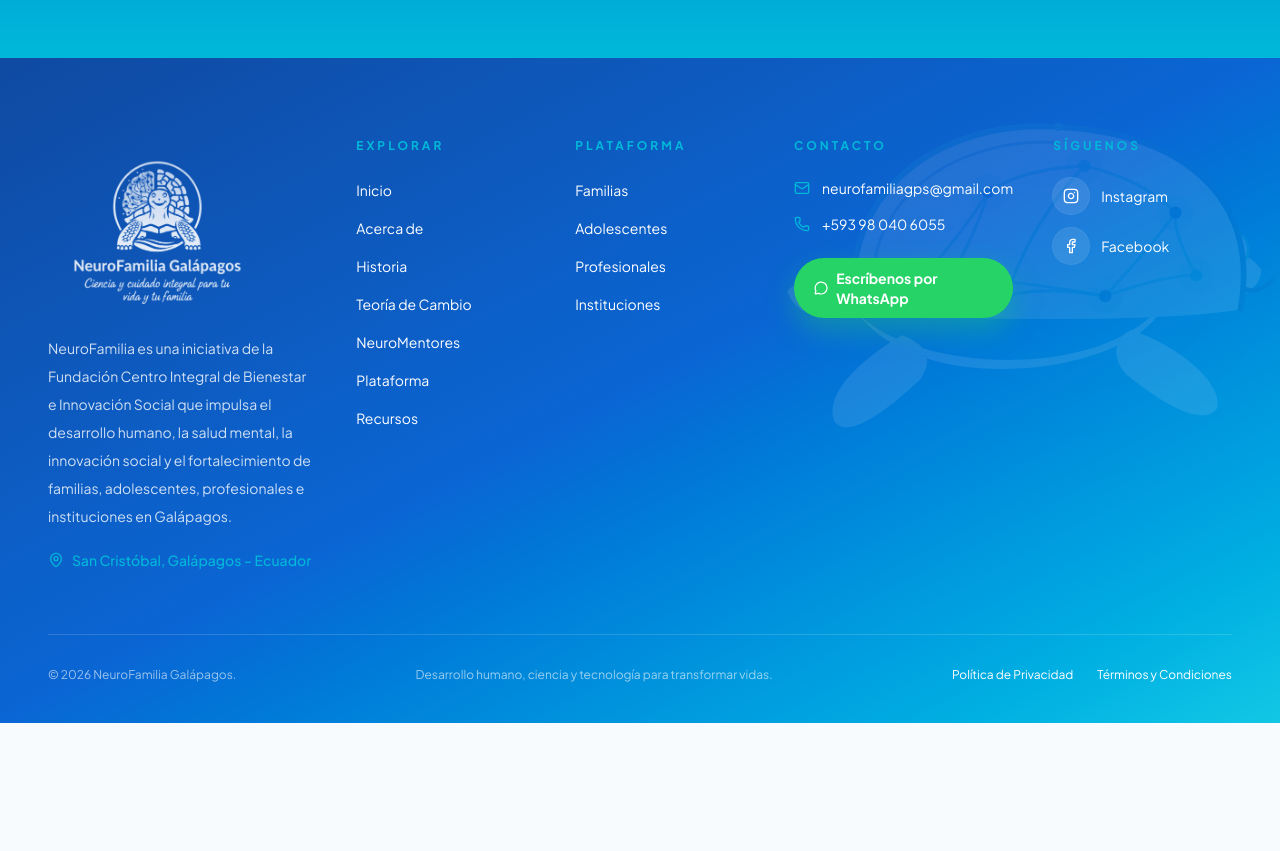
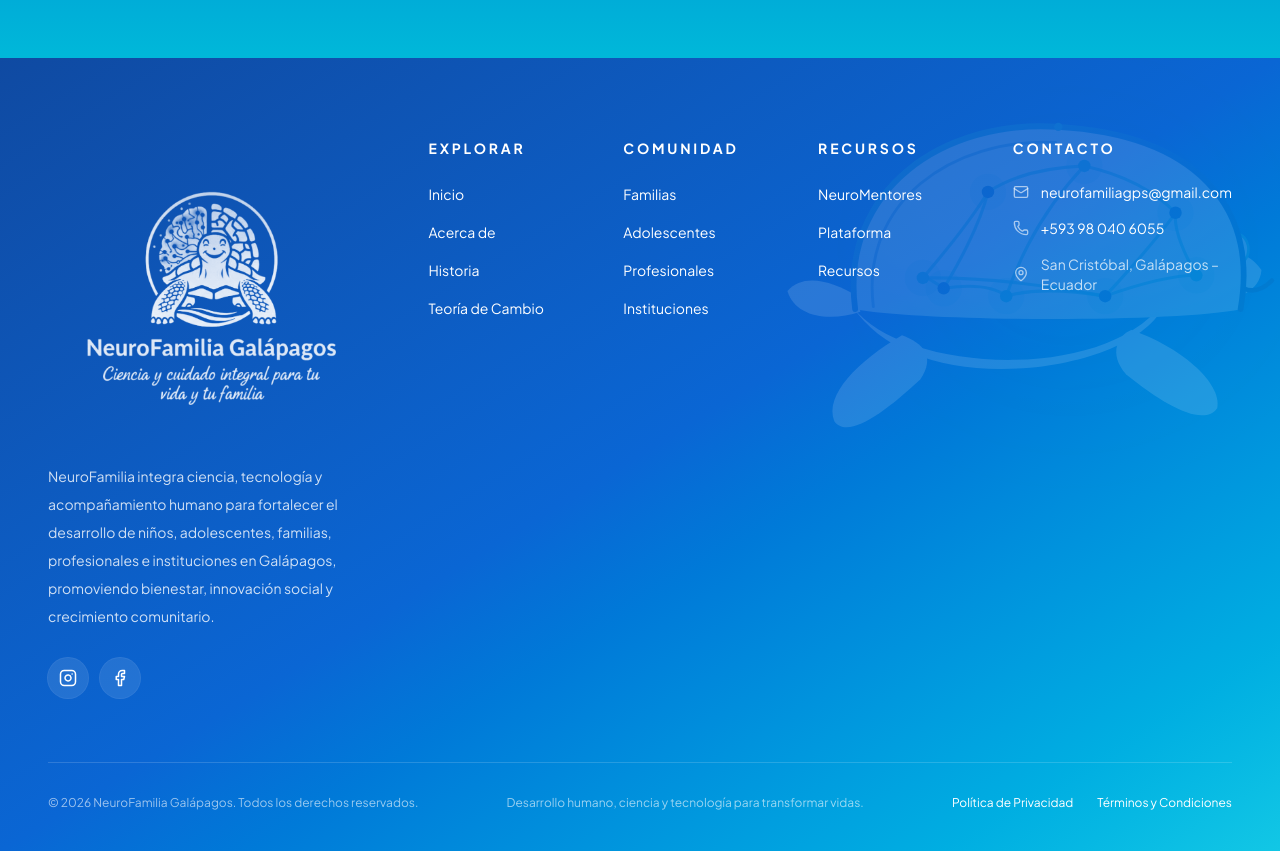
Before and after one commit to nelita0412-afk/NeuroFamilia-AI, a Next.js app in the folder apps/web/: page / in a window 1280 px wide. Shown: the part 6360-7211 px from the top of the page. Before the commit the page ends 7083 px from the top, so only its background shows below. Built offline with nearby package versions, Linux system fonts and the light colour scheme.

Commit message:
feat(web): Footer rediseñado - columnas Explorar/Comunidad/Recursos/Contacto, redes solo iconos, sin WhatsApp

```diff
--- a/apps/web/src/components/landing/footer.tsx
+++ b/apps/web/src/components/landing/footer.tsx
@@ -1,6 +1,6 @@
 import Image from 'next/image';
 import Link from 'next/link';
-import { Mail, MapPin, MessageCircle, Phone } from 'lucide-react';
+import { Mail, MapPin, Phone } from 'lucide-react';
 import { HeroTurtle } from './svg/hero-turtle';
 
 function InstagramIcon({ className = '' }: { className?: string }) {
@@ -26,16 +26,19 @@
   { label: 'Acerca de', href: '#proposito' },
   { label: 'Historia', href: '#impacto' },
   { label: 'Teoría de Cambio', href: '#dimensiones' },
-  { label: 'NeuroMentores', href: '#mentores' },
-  { label: 'Plataforma', href: '#plataforma' },
-  { label: 'Recursos', href: '#plataforma' },
 ];
 
-const PLATFORM_LINKS = [
+const COMMUNITY_LINKS = [
   { label: 'Familias', href: '/caminos/familia' },
   { label: 'Adolescentes', href: '/caminos/adolescente' },
   { label: 'Profesionales', href: '/caminos/profesional' },
   { label: 'Instituciones', href: '/caminos/institucion' },
+];
+
+const RESOURCES_LINKS = [
+  { label: 'NeuroMentores', href: '#mentores' },
+  { label: 'Plataforma', href: '#plataforma' },
+  { label: 'Recursos', href: '#plataforma' },
 ];
 
 const SOCIAL_LINKS = [
@@ -46,42 +49,52 @@
 export function LandingFooter() {
   return (
     <footer className="relative overflow-hidden bg-gradient-to-br from-[#0F4AA2] via-[#0A66D4] to-[#12C7E5] text-white">
-      {/* MARCA DE AGUA — tortuga NeuroFamilia visible como marca de agua elegante */}
+      {/* MARCA DE AGUA — tortuga NeuroFamilia */}
       <HeroTurtle
-        className="pointer-events-none absolute -right-24 -top-16 h-[560px] w-auto opacity-10"
+        className="pointer-events-none absolute -right-24 -top-16 h-[560px] w-auto opacity-[0.13]"
         aria-hidden="true"
       />
 
       <div className="relative z-10 mx-auto max-w-7xl px-5 pb-10 pt-20 sm:px-8 lg:px-12">
-        <div className="grid gap-14 lg:grid-cols-[1.5fr_1fr_1fr_1.2fr_1fr] lg:gap-10">
+        <div className="grid gap-14 lg:grid-cols-[2.2fr_1fr_1fr_1fr_1.2fr] lg:gap-10">
           {/* COLUMNA 1 — IDENTIDAD */}
-          <div className="flex flex-col items-start gap-5">
+          <div className="flex flex-col items-start gap-6">
             <Link href="/#inicio" aria-label="Inicio NeuroFamilia Galápagos">
               <Image
                 src="/images/logo/logo-white.png"
                 alt="Logo NeuroFamilia Galápagos"
-                width={228}
-                height={176}
-                className="h-[176px] w-auto object-contain"
+                width={389}
+                height={300}
+                className="h-[300px] w-auto object-contain"
               />
             </Link>
-            <p className="text-sm leading-7 text-white/80">
-              NeuroFamilia es una iniciativa de la Fundación Centro Integral de Bienestar e
-              Innovación Social que impulsa el desarrollo humano, la salud mental, la innovación
-              social y el fortalecimiento de familias, adolescentes, profesionales e instituciones
-              en Galápagos.
+            <p className="max-w-md text-sm leading-7 text-white/80">
+              NeuroFamilia integra ciencia, tecnología y acompañamiento humano para fortalecer el
+              desarrollo de niños, adolescentes, familias, profesionales e instituciones en
+              Galápagos, promoviendo bienestar, innovación social y crecimiento comunitario.
             </p>
-            <p className="flex items-center gap-2 text-sm font-medium text-[#00B8D9]">
-              <MapPin className="h-4 w-4" />
-              San Cristóbal, Galápagos – Ecuador
-            </p>
+
+            {/* REDES SOCIALES — solo iconos, distribución horizontal */}
+            <ul className="mt-1 flex items-center gap-3">
+              {SOCIAL_LINKS.map(({ label, href, icon: Icon }) => (
+                <li key={label}>
+                  <a
+                    href={href}
+                    target="_blank"
+                    rel="noopener noreferrer"
+                    aria-label={label}
+                    className="grid h-10 w-10 place-items-center rounded-full bg-white/10 text-white/80 ring-1 ring-white/15 transition-all duration-300 hover:-translate-y-0.5 hover:bg-white hover:text-[#0A66D4] hover:ring-white"
+                  >
+                    <Icon className="h-[18px] w-[18px]" />
+                  </a>
+                </li>
+              ))}
+            </ul>
           </div>
 
           {/* COLUMNA 2 — EXPLORAR */}
           <nav aria-label="Explorar">
-            <p className="text-xs font-bold uppercase tracking-[0.25em] text-[#00B8D9]">
-              Explorar
-            </p>
+            <p className="text-sm font-bold uppercase tracking-[0.2em] text-white">Explorar</p>
             <ul className="mt-6 space-y-3.5">
               {EXPLORE_LINKS.map((link) => (
                 <li key={link.label}>
@@ -96,13 +109,11 @@
             </ul>
           </nav>
 
-          {/* COLUMNA 3 — PLATAFORMA */}
-          <nav aria-label="Plataforma">
-            <p className="text-xs font-bold uppercase tracking-[0.25em] text-[#00B8D9]">
-              Plataforma
-            </p>
+          {/* COLUMNA 3 — COMUNIDAD */}
+          <nav aria-label="Comunidad">
+            <p className="text-sm font-bold uppercase tracking-[0.2em] text-white">Comunidad</p>
             <ul className="mt-6 space-y-3.5">
-              {PLATFORM_LINKS.map((link) => (
+              {COMMUNITY_LINKS.map((link) => (
                 <li key={link.href}>
                   <Link
                     href={link.href}
@@ -115,18 +126,33 @@
             </ul>
           </nav>
 
-          {/* COLUMNA 4 — CONTACTO */}
+          {/* COLUMNA 4 — RECURSOS */}
+          <nav aria-label="Recursos">
+            <p className="text-sm font-bold uppercase tracking-[0.2em] text-white">Recursos</p>
+            <ul className="mt-6 space-y-3.5">
+              {RESOURCES_LINKS.map((link) => (
+                <li key={link.label}>
+                  <Link
+                    href={link.href}
+                    className="text-sm text-white/75 transition-colors duration-300 hover:text-white"
+                  >
+                    {link.label}
+                  </Link>
+                </li>
+              ))}
+            </ul>
+          </nav>
+
+          {/* COLUMNA 5 — CONTACTO */}
           <div>
-            <p className="text-xs font-bold uppercase tracking-[0.25em] text-[#00B8D9]">
-              Contacto
-            </p>
+            <p className="text-sm font-bold uppercase tracking-[0.2em] text-white">Contacto</p>
             <ul className="mt-6 space-y-4">
               <li>
                 <a
                   href="mailto:neurofamiliagps@gmail.com"
                   className="group flex items-center gap-3 text-sm text-white/75 transition-colors duration-300 hover:text-white"
                 >
-                  <Mail className="h-4 w-4 shrink-0 text-[#00B8D9] transition-transform duration-300 group-hover:scale-110" />
+                  <Mail className="h-4 w-4 shrink-0 text-white/60 transition-colors duration-300 group-hover:text-white" />
                   neurofamiliagps@gmail.com
                 </a>
               </li>
@@ -135,43 +161,14 @@
                   href="tel:+593980406055"
                   className="group flex items-center gap-3 text-sm text-white/75 transition-colors duration-300 hover:text-white"
                 >
-                  <Phone className="h-4 w-4 shrink-0 text-[#00B8D9] transition-transform duration-300 group-hover:scale-110" />
+                  <Phone className="h-4 w-4 shrink-0 text-white/60 transition-colors duration-300 group-hover:text-white" />
                   +593 98 040 6055
                 </a>
               </li>
-            </ul>
-            <a
-              href="https://wa.me/593980406055"
-              target="_blank"
-              rel="noopener noreferrer"
-              className="mt-6 inline-flex items-center gap-2 rounded-full bg-[#25D366] px-5 py-2.5 text-sm font-bold text-white shadow-[0_12px_28px_rgba(37,211,102,0.35)] transition-all duration-300 hover:-translate-y-0.5 hover:bg-[#1fb959]"
-            >
-              <MessageCircle className="h-4 w-4" />
-              Escríbenos por WhatsApp
-            </a>
-          </div>
-
-          {/* COLUMNA 5 — REDES SOCIALES */}
-          <div>
-            <p className="text-xs font-bold uppercase tracking-[0.25em] text-[#00B8D9]">
-              Síguenos
-            </p>
-            <ul className="mt-6 space-y-3.5">
-              {SOCIAL_LINKS.map(({ label, href, icon: Icon }) => (
-                <li key={label}>
-                  <a
-                    href={href}
-                    target="_blank"
-                    rel="noopener noreferrer"
-                    className="group inline-flex items-center gap-3 text-sm text-white/75 transition-colors duration-300 hover:text-white"
-                  >
-                    <span className="grid h-9 w-9 place-items-center rounded-full bg-white/10 ring-1 ring-white/15 transition-all duration-300 group-hover:bg-[#0066CC] group-hover:ring-[#0066CC]">
-                      <Icon className="h-4 w-4" />
-                    </span>
-                    {label}
-                  </a>
-                </li>
-              ))}
+              <li className="flex items-center gap-3 text-sm text-white/75">
+                <MapPin className="h-4 w-4 shrink-0 text-white/60" />
+                San Cristóbal, Galápagos – Ecuador
+              </li>
             </ul>
           </div>
         </div>
@@ -179,20 +176,22 @@
         {/* SUBFOOTER */}
         <div className="mt-16 border-t border-white/15 pt-8">
           <div className="flex flex-col items-center gap-4 text-center lg:flex-row lg:justify-between lg:text-left">
-            <p className="text-xs text-white/60">© 2026 NeuroFamilia Galápagos.</p>
+            <p className="text-xs text-white/60">
+              © 2026 NeuroFamilia Galápagos. Todos los derechos reservados.
+            </p>
             <p className="text-xs text-white/60">
               Desarrollo humano, ciencia y tecnología para transformar vidas.
             </p>
             <div className="flex items-center gap-6">
               <Link
                 href="/privacy"
-                className="text-xs text-white/60 transition-colors duration-300 hover:text-[#00B8D9]"
+                className="text-xs text-white/60 transition-colors duration-300 hover:text-white"
               >
                 Política de Privacidad
               </Link>
               <Link
                 href="/terms"
-                className="text-xs text-white/60 transition-colors duration-300 hover:text-[#00B8D9]"
+                className="text-xs text-white/60 transition-colors duration-300 hover:text-white"
               >
                 Términos y Condiciones
               </Link>
```
